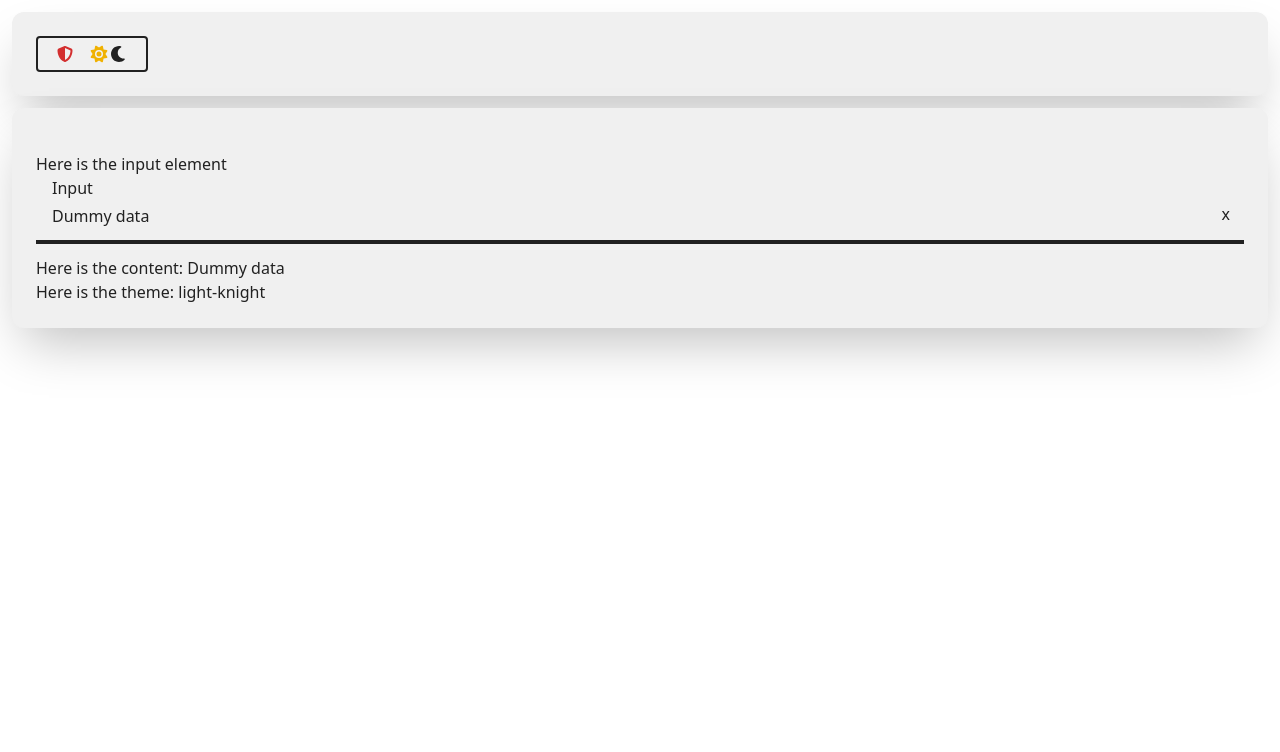
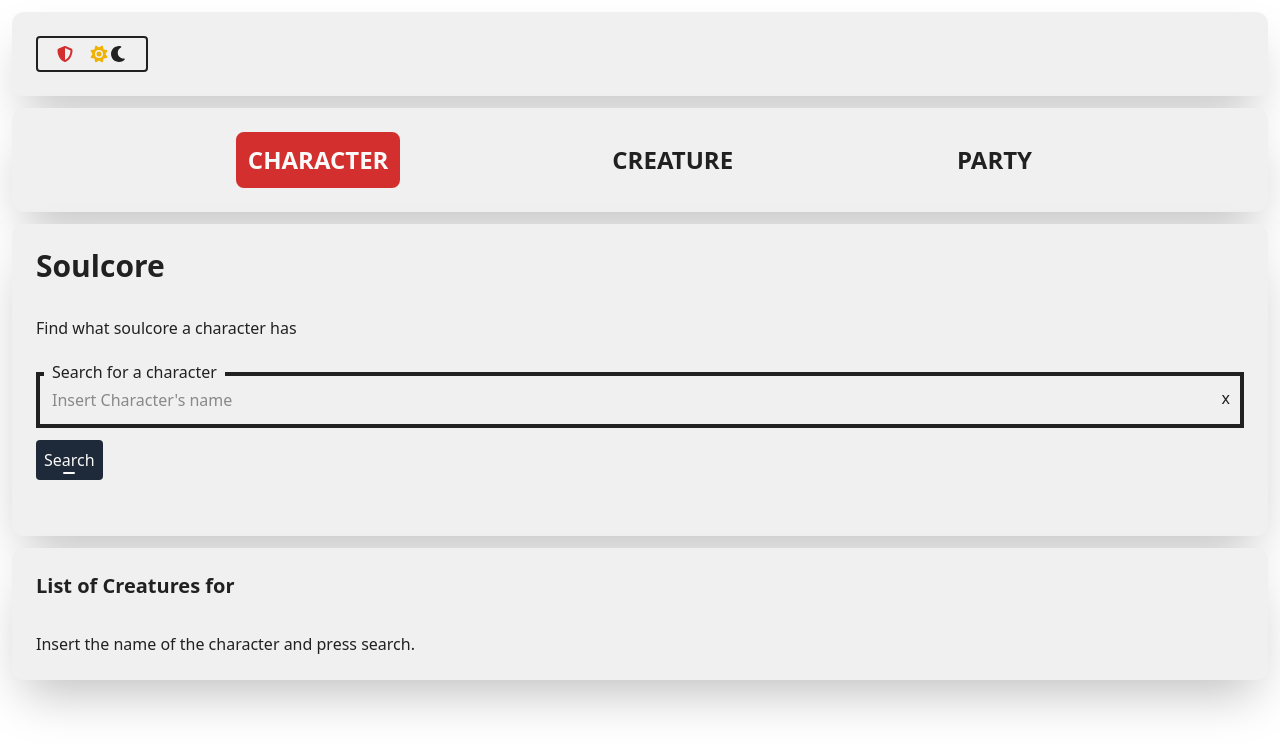
Before and after one commit to Diego-Bittencourt/sorcerers-dashboard, a Nuxt app in the folder apps/web/: page /soulcore in a window 1280 px wide. Shown: the top 752 px of the page. Built offline with nearby package versions, Linux system fonts and the light colour scheme.

Commit message:
create the soulcore basic page and tag togler element

```diff
--- a/apps/web/app.vue
+++ b/apps/web/app.vue
@@ -2,16 +2,7 @@
   <TheCard>
     <TheThemeController />
   </TheCard>
-  <TheCard>
-  <div class="w-full h-full mt-5">
-    <p>Here is the input element</p>
-
-    <TheInput v-model="inputContent"/>
-
-    <p>Here is the content: {{ inputContent}}</p>
-    <p> Here is the theme: {{ theme }}</p>
-  </div>
-  </TheCard>
+  <NuxtPage />
 </template>
 
 <script setup lang="ts">
--- a/apps/web/components/atoms/TheButton.vue
+++ b/apps/web/components/atoms/TheButton.vue
@@ -1,9 +1,8 @@
 <template>
     <div class="relative inline-block group">
-        <button :class="`shadow-${theme} group-hover:shadow-md p-2 rounded text-${mode}-button-text bg-${theme} font-medium`">{{ props.label }}</button>
+        <button :disabled="isDisabled" :class="buttonClass">{{ props.label }}</button>
         <div :class="`transition-all duration-300 ease-in-out rounded-lg absolute w-3 group-hover:w-7 h-[2px] bg-${mode}-button-text bottom-1.5 left-1/2 transform -translate-x-1/2`"></div>
     </div>
-
 </template>
 
 <script setup lang="ts">
@@ -21,4 +20,11 @@ const props = defineProps({
 })
 
 const { theme, mode } = useTheme()
+const buttonClass = computed(() => {
+    if (props.isDisabled) {
+        return `shadow-${theme.value} group-hover:shadow-md p-2 rounded text-${mode.value}-button-text bg-gray-800 font-medium cursor-not-allowed`;
+    } else {
+        return `shadow-${theme.value} group-hover:shadow-md p-2 rounded text-${mode.value}-button-text bg-${theme.value} font-medium`;
+    }
+})
 </script>
--- a/apps/web/components/atoms/TheCard.vue
+++ b/apps/web/components/atoms/TheCard.vue
@@ -1,6 +1,6 @@
 <template>
   <div
-    :class="`hover:shadow-${theme} hover:scale-[101%] lg:p-6 p-3 m-3 lg:m6 bg-${mode}-background-secondary rounded-xl shadow-2xl transition-all duration-300 ease-in-out text-${mode}-foreground-primary`"
+    :class="`space-y-8 hover:shadow-${theme} lg:p-6 p-3 m-3 lg:m6 bg-${mode}-background-secondary rounded-xl shadow-2xl transition-all duration-300 ease-in-out text-${mode}-foreground-primary`"
   >
     <slot></slot>
   </div>
--- a/apps/web/components/atoms/TheInput.vue
+++ b/apps/web/components/atoms/TheInput.vue
@@ -8,16 +8,16 @@
       {{ props.label }}
     </p>
     <div
-      :class="`absolute bottom-0 left-0 w-full group-focus-within:h-full h-1 border-2 group-focus-within:border-${theme} transition-all duration-300 ease-in-out`"
+      :class="`absolute bottom-0 left-0 w-full h-full border-4 group-focus-within:border-${theme} transition-all duration-300 ease-in-out`"
     ></div>
     <div
-      :class="`absolute right-2 top-1/2 transform -translate-y-1/2 px-1.5 flex flex-col justify-center align-center rounded-full bg-${mode}-background-secondary text-${mode}-foreground-primary cursor-default opacity-100 :hover:opacity-90`"
+      :class="`z-50 absolute right-2 top-1/2 transform -translate-y-1/2 px-1.5 flex flex-col justify-center align-center rounded-full bg-${mode}-background-secondary text-${mode}-foreground-primary cursor-default opacity-100 :hover:opacity-90`"
       @click="clearInputContent"
     >
       <p class="-mt-1">x</p>
     </div>
     <input
-      class="h-full w-full focus:outline-none px-4"
+      class="h-full w-full focus:outline-none px-4 z-20 relative"
       type="text"
       @input="
         $emit('update:modelValue', ($event.target as HTMLInputElement).value)
@@ -32,7 +32,6 @@
 <script setup lang="ts">
 import { ref, useTemplateRef } from "vue";
 import { useTheme } from "../../composables/theme/useTheme";
-import { defineProps } from "vue";
 
 const props = defineProps({
   isDisabled: {
--- /dev/null
+++ b/apps/web/components/molecules/ListOfCreatures.vue
@@ -0,0 +1,46 @@
+<template>
+
+  <div class="text-xl font-bold">List of Creatures for {{ searchedCharacter }}</div>
+  <table
+    v-if="list.length > 0"
+    class="w-full text-sm border border-gray-200 rounded-lg overflow-hidden"
+  >
+    <thead class="bg-gray-100 text-gray-600">
+      <tr>
+        <th class="px-4 py-3 font-medium flex justify-between"><span>Creature</span><span>You gain <span class="text-red-400">{{ calculateXp() }}%</span> extra xp in the creatures in the list</span></th>
+      </tr>
+    </thead>
+    <tbody class="divide-y divide-gray-200">
+      <tr v-for="item in list.sort()" class="odd:bg-white even:bg-gray-50 hover:bg-gray-100 transition">
+        <td :key="item" class="px-4 py-3">{{ item}}</td>
+      </tr>
+    </tbody>
+    <tfoot>
+      <tr>
+        <td class="px-4 py-3 font-medium">Total: {{ list.length }}/200</td>
+      </tr>
+    </tfoot>
+
+  </table>
+  <div v-else>
+    <p>Insert the name of the character and press search.</p>
+  </div>
+</template>
+
+<script setup lang="ts">
+const props = defineProps({
+  list: {
+    type:   Array<string>,
+    default: [],
+  },
+  searchedCharacter: {
+    type:   String,
+    default: "",
+  },
+});
+
+const calculateXp = () => {
+    const decimal = props.list.length / 200;
+    return 2 + (Math.floor(decimal * 100)/100);
+};
+</script>
--- /dev/null
+++ b/apps/web/components/molecules/SoulCoreTags.vue
@@ -0,0 +1,24 @@
+<template>
+    <div class="flex w-full justify-evenly text-2xl uppercase font-bold cursor-default">
+        <div class="p-2 border-4 rounded-lg" :class="activeTag === 'character' ? `bg-${theme} border-${theme} text-${mode}-button-text` : ' border-transparent'" @click="setActiveTag('character')">Character</div>
+        <div class="p-2 border-4 rounded-lg" :class="activeTag === 'creature' ? `bg-${theme} border-${theme} text-${mode}-button-text` : ' border-transparent'" @click="setActiveTag('creature')">Creature</div>
+        <div class="p-2 border-4 rounded-lg" :class="activeTag === 'party' ? `bg-${theme} border-${theme} text-${mode}-button-text` : ' border-transparent'" @click="setActiveTag('party')">Party</div>
+    </div>
+</template>
+
+<script setup lang="ts">
+    import { useTheme } from "@/composables/theme/useTheme";
+
+    const emit = defineEmits(["update:activeTag"]);
+    const { mode, theme } = useTheme();
+    const activeTag = ref<string>("character");
+
+    const setActiveTag = (tag: string) => {
+        activeTag.value = tag;
+        emit("update:activeTag", tag);
+    };
+
+onMounted(() => {
+    emit("update:activeTag", activeTag.value);
+});
+</script>
--- /dev/null
+++ b/apps/web/pages/soulcore.vue
@@ -0,0 +1,48 @@
+<template>
+    <TheCard>
+        <SoulCoreTags @update:active-tag="activeTag => setActiveTag(activeTag)"/>
+    </TheCard>
+    <TheCard>
+    <h1 class="text-3xl font-bold">Soulcore</h1>
+    <p>Find what soulcore a character has</p>
+    <TheInput label="Search for a character" placeHolder="Insert Character's name" @update:model-value="(inputValue: string) => characterName = inputValue "/>
+    <TheButton label="Search" :isDisabled="isLoading || characterName === ''" @click="getCharacterSoulCore()"/>
+    <div>
+    </div>
+    </TheCard>
+    <TheCard>
+        <ListOfCreatures :list="listOfCreatures" :searchedCharacter="searchedCharacter"/>
+    </TheCard>
+
+</template>
+
+<script setup lang="ts">
+import TheInput from '@/components/atoms/TheInput.vue';
+import TheButton from '@/components/atoms/TheButton.vue';
+import TheCard from '@/components/atoms/TheCard.vue';
+import ListOfCreatures from '@/components/molecules/ListOfCreatures.vue';
+import SoulCoreTags from '@/components/molecules/SoulCoreTags.vue';
+
+const characterName = ref<string>("");
+const isLoading = ref<boolean>(false);
+const listOfCreatures = ref<string[]>([]);
+const searchedCharacter = ref<string>("");
+const activeTag = ref<string>("Character");
+
+const setActiveTag = (tag: string) => {
+    activeTag.value = tag;
+};
+
+const getCharacterSoulCore = async () => {
+    isLoading.value = true;
+    searchedCharacter.value = characterName.value
+    try {
+        const response = await fetch('http://localhost:3001/soulcore/player/' + searchedCharacter.value);
+        const data = await response.json();
+        listOfCreatures.value = data?.creatures;
+    } catch (err) {
+    }
+    isLoading.value = false;
+};
+
+</script>
```
Also changed, not shown: 1 other file (tests, documents, lock files or other folders).
